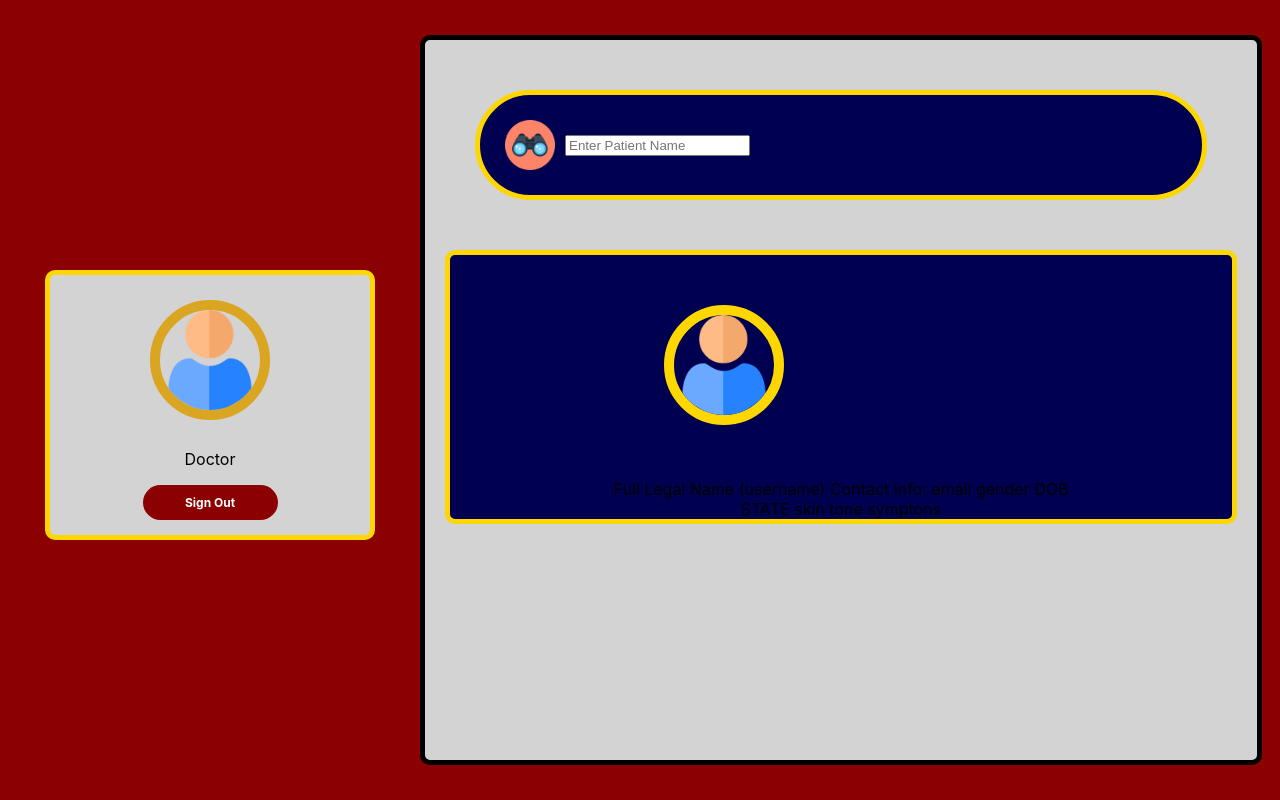
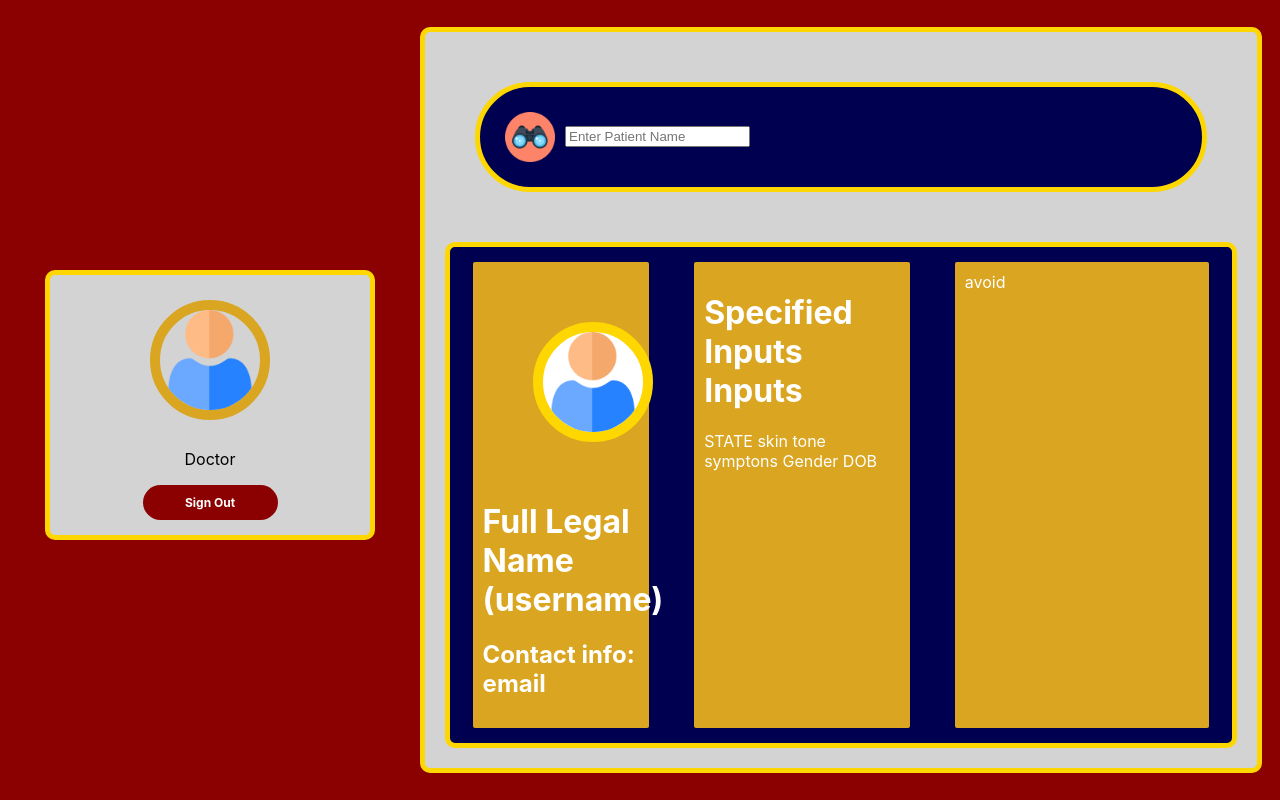
Before and after one commit to jdutchik/SE491Group13, a React (Create React App) app in the folder se491project/: page /doctor in a window 1280 px wide. Built offline with nearby package versions, Linux system fonts and the light colour scheme.

Commit message:
getting closer

```diff
--- a/se491project/src/components/Doctor/Doctor.css
+++ b/se491project/src/components/Doctor/Doctor.css
@@ -52,19 +52,20 @@ body {
 .patientResults {
     background-color: lightgray;
 
-    height: 90vh;
+    height: fit-content;
     width: 65%;
 
     border-radius: 10px;
-    border-color: black;
+    border-color: gold;
     border-style: solid;
     border-width: 5px;
 }
 
 .patient {
     display: flex;
-    flex-direction: column;
-    align-items: center;
+    flex-direction: row;
+    align-items: stretch;
+    justify-content: space-around;
 
     background-color: rgb(0, 0, 80);
     margin: 20px;
@@ -72,8 +73,6 @@ body {
     border-color: gold;
     border-style: solid;
     border-width: 5px;
-
-    height: fit-content;
 }
 
 .patientImg {
@@ -86,22 +85,44 @@ body {
     border-color: gold;
     border-style: solid;
     border-width: 10px;
+
+    background-color: white;
 }
 
-.patientSum {
-    display: flex;
-    flex-direction: column;
-    align-items: center;
-    background-color: gold;
+.basic-info {
+    color: white;
 
+    border-radius: 2px;
+
+    background-color: goldenrod;
+    width: 20%;
+
+    margin: 15px;
+    padding: 10px;
 }
 
-.patientQuickInfo {
-    font-size: 35px;
-    font-weight: 700;
+.specific-info {
+    color: white;
+
+    border-radius: 2px;
+
+    background-color: goldenrod;
+
+    width: 25%;
+
+    margin: 15px;
+    padding: 10px;
 }
 
-.allergen {
-    font-size: 25px;
-    font-weight: 600;
+.allergic-info {
+    color: white;
+
+    border-radius: 2px;
+
+    background-color: goldenrod;
+
+    width: 30%;
+
+    margin: 15px;
+    padding: 10px;
 }
--- a/se491project/src/components/Doctor/Doctor.jsx
+++ b/se491project/src/components/Doctor/Doctor.jsx
@@ -80,20 +80,21 @@ const Doctor = () => {
                                 <img src={person}></img>
                             </div>
                         </div>
-                            Full Legal Name (username)
-                            Contact info: email
-                            gender
-                            DOB
+                        <h1>Full Legal Name (username)</h1>
+                        <h2>Contact info: email</h2>
                     </div>
 
                     <div className="specific-info">
+                        <h1>Specified Inputs Inputs</h1>
                         STATE
                         skin tone
                         symptons
+                        Gender
+                        DOB
                     </div>
 
                     <div className="allergic-info">
-
+                        avoid
                     </div>
                 </div>
             </div>
```
